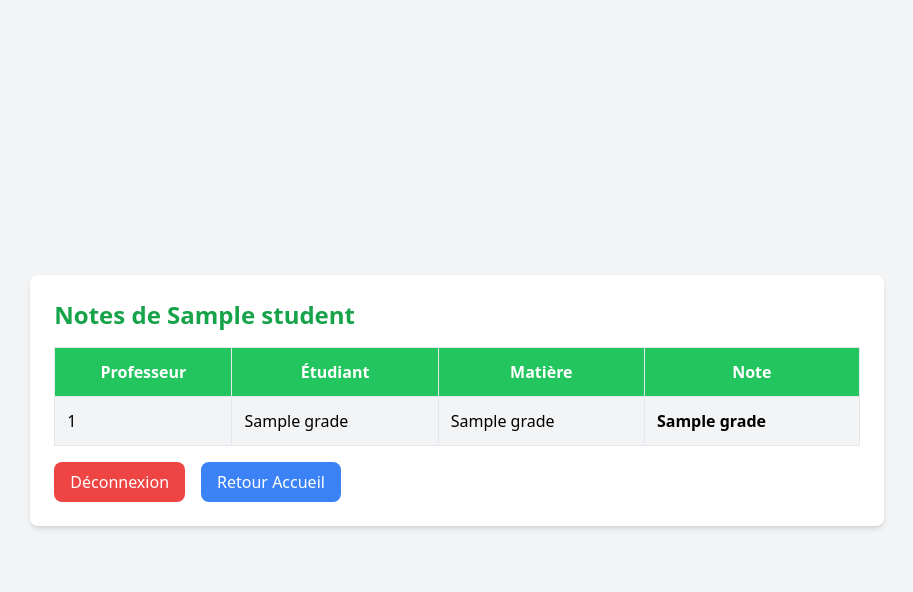
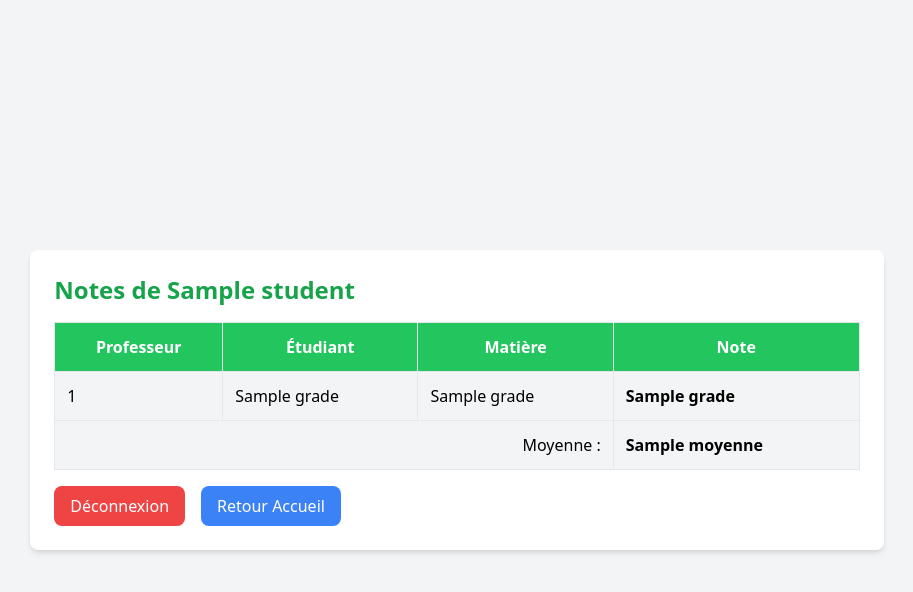
Before and after one commit to Bruburnono/DevSecOps, a Flask app: template templates/grades.html in a window 1280 px wide. Shown: the top 592 px of the page, without its empty margins (183-1096 px from the left). Run offline with Flask 3, Linux system fonts and the light colour scheme; the template is opened without the code that fills it: most values are stand-ins (such as "Sample title", 1, 10 or a date in 2020); some libraries are stand-ins or nearby versions.

Commit message:
grades.html

```diff
--- a/templates/grades.html
+++ b/templates/grades.html
@@ -28,6 +28,10 @@
                     <td class="p-3 border font-bold">{{ grade[3] }}</td>  <!-- Note -->
                 </tr>
                 {% endfor %}
+                <tr class="bg-gray-100 hover:bg-gray-200">
+                    <td colspan="3" class="p-3 border text-right">Moyenne :</td>
+                    <td class="p-3 border font-bold">{{ moyenne }}</td>
+                </tr>
             </tbody>
         </table>
 
```
